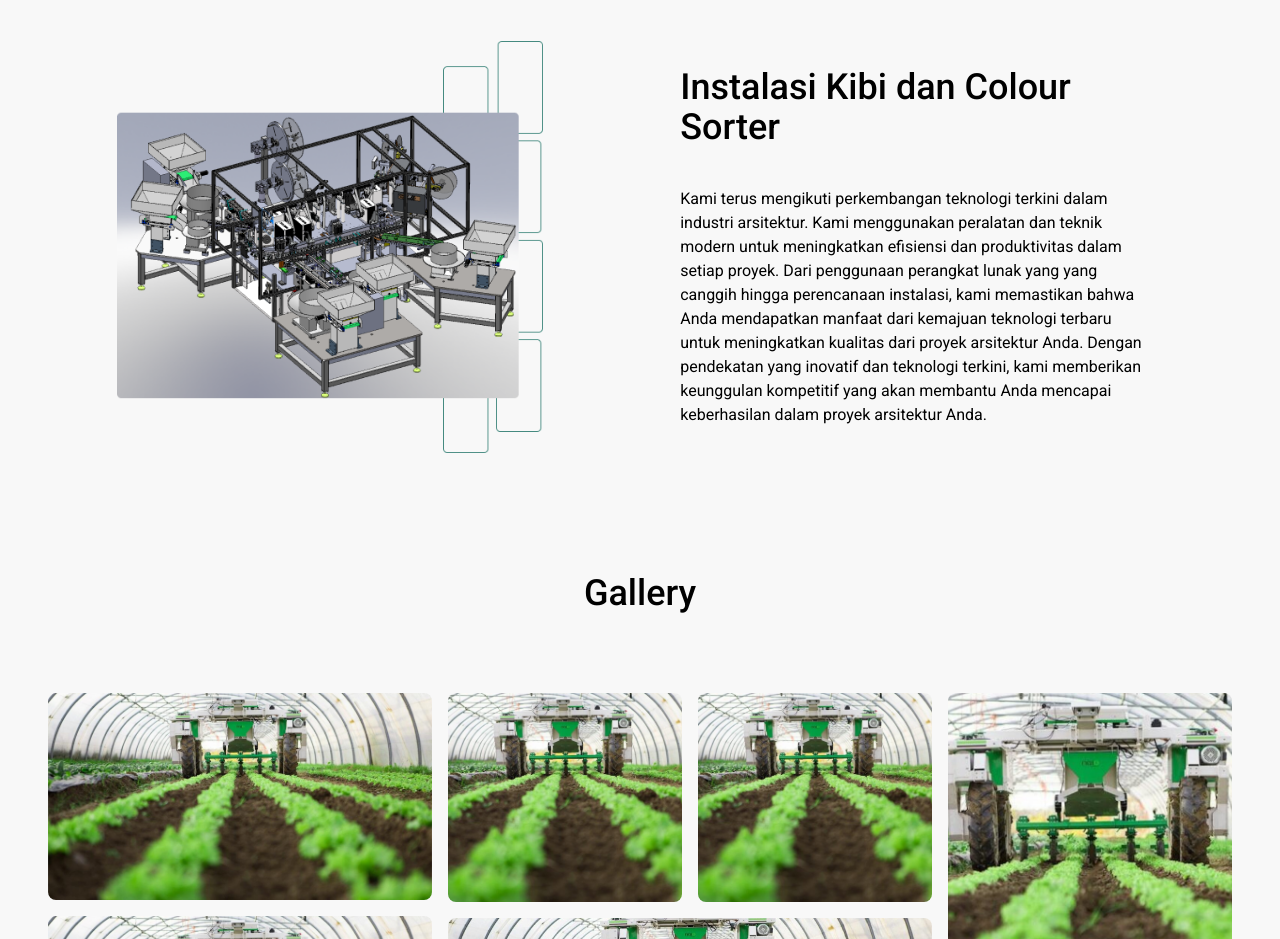
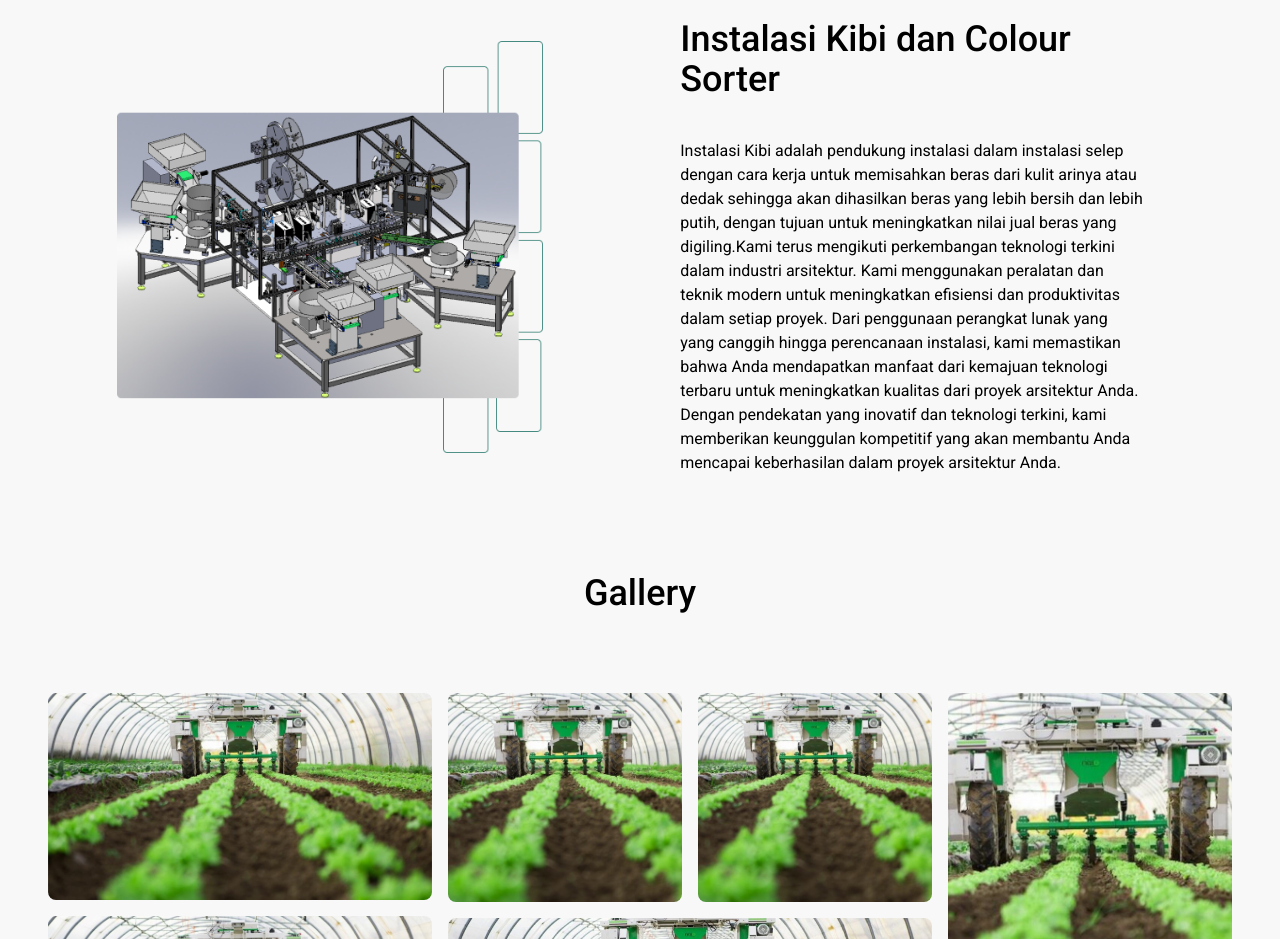
Before and after one commit to Phokade/phokade, a React (Vite) app: page / in a window 1280 px wide. Shown: the part 2620-3559 px from the top of the page. Built offline with nearby package versions, Linux system fonts and the light colour scheme.

Commit message:
Update About.jsx

```diff
--- a/src/layers/About.jsx
+++ b/src/layers/About.jsx
@@ -41,7 +41,9 @@ function About() {
 					<div className="flex flex-col gap-10 px-5 lg:w-[503px]">
 						<h1 className="font-medium text-4xl">Instalasi Kibi dan Colour Sorter</h1>
 						<p>
-							Kami terus mengikuti perkembangan teknologi terkini dalam industri arsitektur. Kami menggunakan peralatan dan teknik modern untuk meningkatkan efisiensi dan produktivitas dalam setiap proyek. Dari penggunaan perangkat lunak
+							Instalasi Kibi adalah pendukung instalasi dalam instalasi selep dengan cara kerja untuk memisahkan beras dari kulit arinya atau dedak sehingga akan dihasilkan beras yang lebih bersih dan lebih putih,
+							dengan tujuan untuk meningkatkan nilai jual beras yang digiling.Kami terus mengikuti perkembangan teknologi terkini dalam industri arsitektur.
+							Kami menggunakan peralatan dan teknik modern untuk meningkatkan efisiensi dan produktivitas dalam setiap proyek. Dari penggunaan perangkat lunak
 							yang yang canggih hingga perencanaan instalasi, kami memastikan bahwa Anda mendapatkan manfaat dari kemajuan teknologi terbaru untuk meningkatkan kualitas dari proyek arsitektur Anda. Dengan pendekatan yang inovatif dan
 							teknologi terkini, kami memberikan keunggulan kompetitif yang akan membantu Anda mencapai keberhasilan dalam proyek arsitektur Anda.
 						</p>
```
